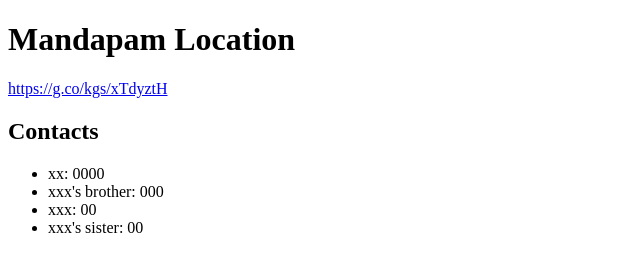
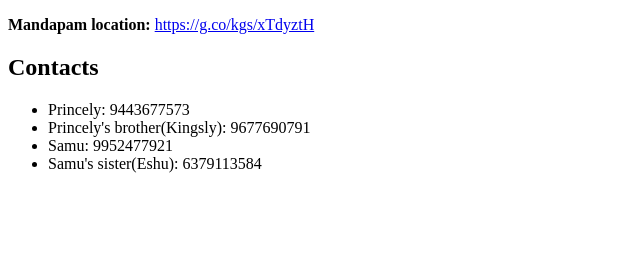
Before and after one commit to princely-kirubhahar/wedding-info, a plain HTML site: page index.html in a window 1280 px wide. Shown: the whole page, without its empty margins (0-640 px from the left). Drawn offline with Linux system fonts and the light colour scheme.

Commit message:
Update index.html

```diff
--- a/index.html
+++ b/index.html
@@ -5,16 +5,15 @@
     <meta name="viewport" content="width=device-width, initial-scale=1.0">
 </head>
 <body>
-    <h1>Mandapam Location</h1>
     <p>
-        <a href="https://g.co/kgs/xTdyztH">https://g.co/kgs/xTdyztH</a>
+        <b>Mandapam location:</b> <a href="https://g.co/kgs/xTdyztH">https://g.co/kgs/xTdyztH</a>
     </p>
     <h2>Contacts</h2>
     <ul>
-        <li>xx: 0000</li>
-        <li>xxx's brother: 000</li>
-        <li>xxx: 00</li>
-        <li>xxx's sister: 00</li>
+        <li>Princely: 9443677573</li>
+        <li>Princely's brother(Kingsly): 9677690791</li>
+        <li>Samu: 9952477921</li>
+        <li>Samu's sister(Eshu): 6379113584</li>
     </ul>
 </body>
 </html>
```
